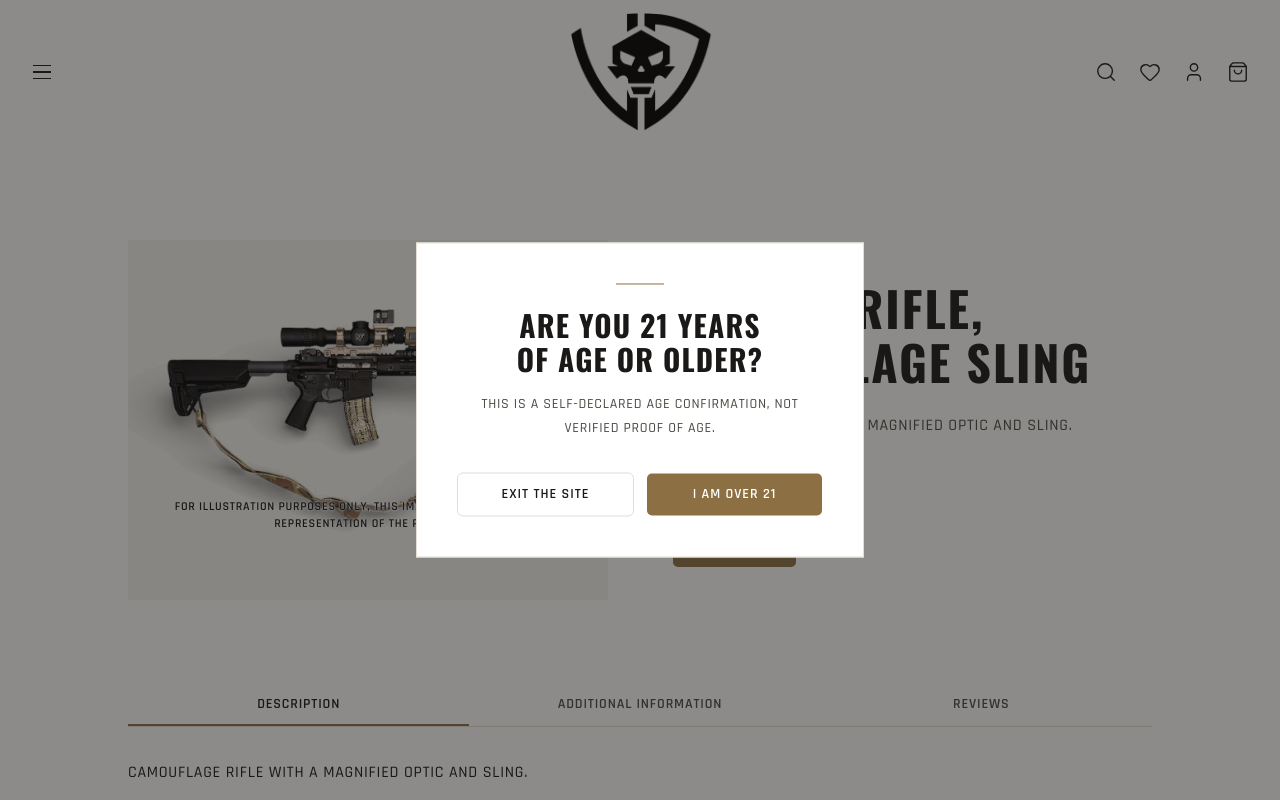
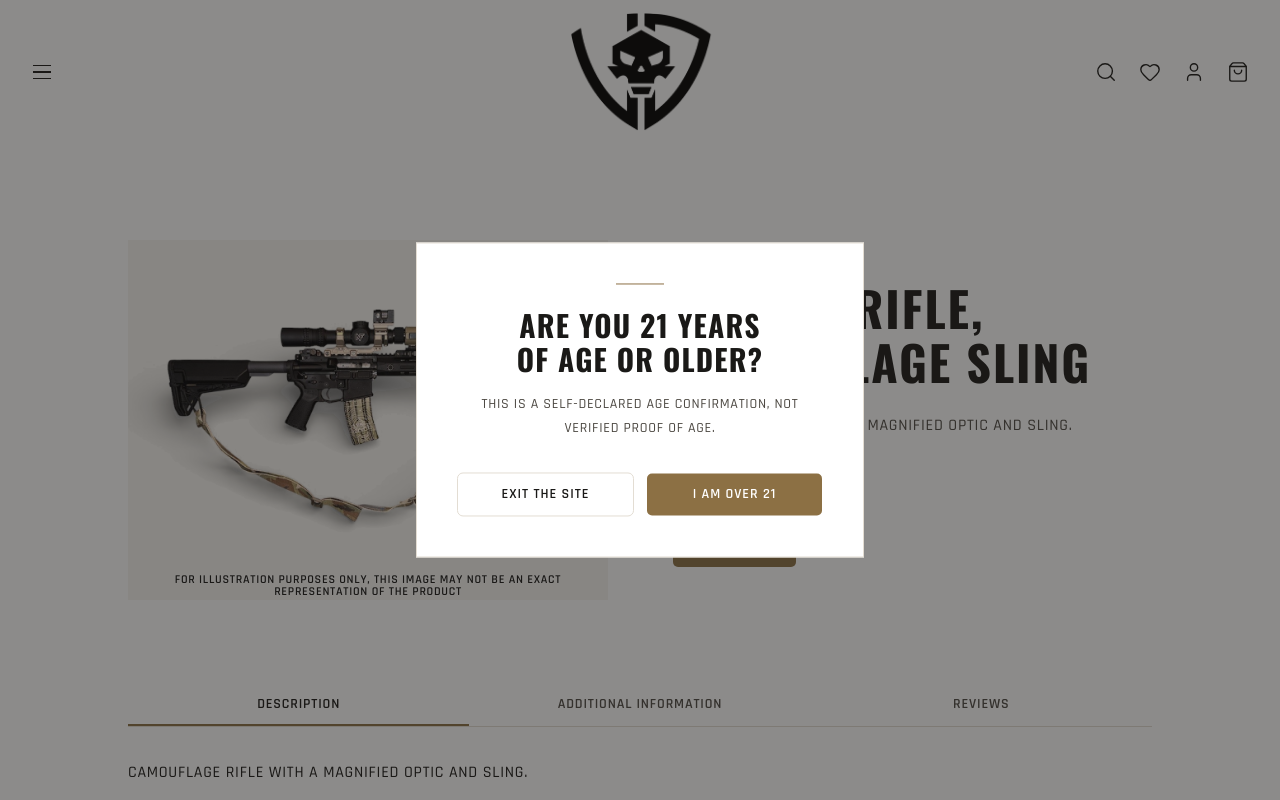
Before and after one commit to VitalDefense1/Vital-Defense-Approved, a Next.js app: page /products/scoped-rifle in a window 1280 px wide. Shown: the top 800 px of the page. Built offline with nearby package versions, Linux system fonts and the light colour scheme.

Commit message:
Seat the illustration disclaimer on the image’s bottom edge.
The notice stays centered and text-only, with a 2px inset so it remains fully visible without covering gallery controls.

Co-authored-by: dalton <dalton@vitaldefenseco.com>

```diff
--- a/src/components/product-gallery.tsx
+++ b/src/components/product-gallery.tsx
@@ -1,6 +1,6 @@
 "use client"
 
-import { useLayoutEffect, useRef, useState } from "react"
+import { useState } from "react"
 import Image from "next/image"
 
 export type GalleryImage = {
@@ -69,36 +69,8 @@ function GalleryFrame({
   title: string
   priority: boolean
 }) {
-  const frameRef = useRef<HTMLDivElement>(null)
-  const overlayRef = useRef<HTMLDivElement>(null)
-
-  useLayoutEffect(() => {
-    const frame = frameRef.current
-    const overlay = overlayRef.current
-    if (!frame || !overlay) return
-
-    const measure = () => {
-      const width = frame.clientWidth
-      const height = frame.clientHeight
-      if (width === 0 || height === 0 || image.width === 0 || image.height === 0) return
-      const scale = Math.min(width / image.width, height / image.height)
-      const fittedWidth = image.width * scale
-      const fittedHeight = image.height * scale
-      overlay.style.left = `${(width - fittedWidth) / 2}px`
-      overlay.style.top = `${(height - fittedHeight) / 2}px`
-      overlay.style.width = `${fittedWidth}px`
-      overlay.style.height = `${fittedHeight}px`
-      overlay.classList.remove("invisible")
-    }
-
-    measure()
-    const observer = new ResizeObserver(measure)
-    observer.observe(frame)
-    return () => observer.disconnect()
-  }, [image.width, image.height, image.src])
-
   return (
-    <div ref={frameRef} data-gallery-frame="" className="relative aspect-[4/3] bg-[#f7f5f1]">
+    <div data-gallery-frame="" className="relative aspect-[4/3] bg-[#f7f5f1]">
       <Image
         src={image.src}
         alt={image.alt ?? title}
@@ -108,15 +80,9 @@ function GalleryFrame({
         sizes="(min-width: 768px) 40vw, 100vw"
         className="object-contain"
       />
-      <div
-        ref={overlayRef}
-        data-gallery-overlay=""
-        className="pointer-events-none invisible absolute"
-      >
-        <p className="absolute inset-x-1.5 bottom-1 text-center font-sans text-[0.65rem] leading-snug font-semibold text-[#1a1917] [text-shadow:0_0_2px_#fff,0_0_3px_#fff] sm:inset-x-2 sm:text-xs">
-          {PRODUCT_IMAGE_DISCLAIMER}
-        </p>
-      </div>
+      <p className="pointer-events-none absolute inset-x-2 bottom-0.5 text-center font-sans text-[0.65rem] leading-none font-semibold text-[#1a1917] [text-shadow:0_0_2px_#fff,0_0_3px_#fff] sm:inset-x-3 sm:text-xs">
+        {PRODUCT_IMAGE_DISCLAIMER}
+      </p>
     </div>
   )
 }
```
